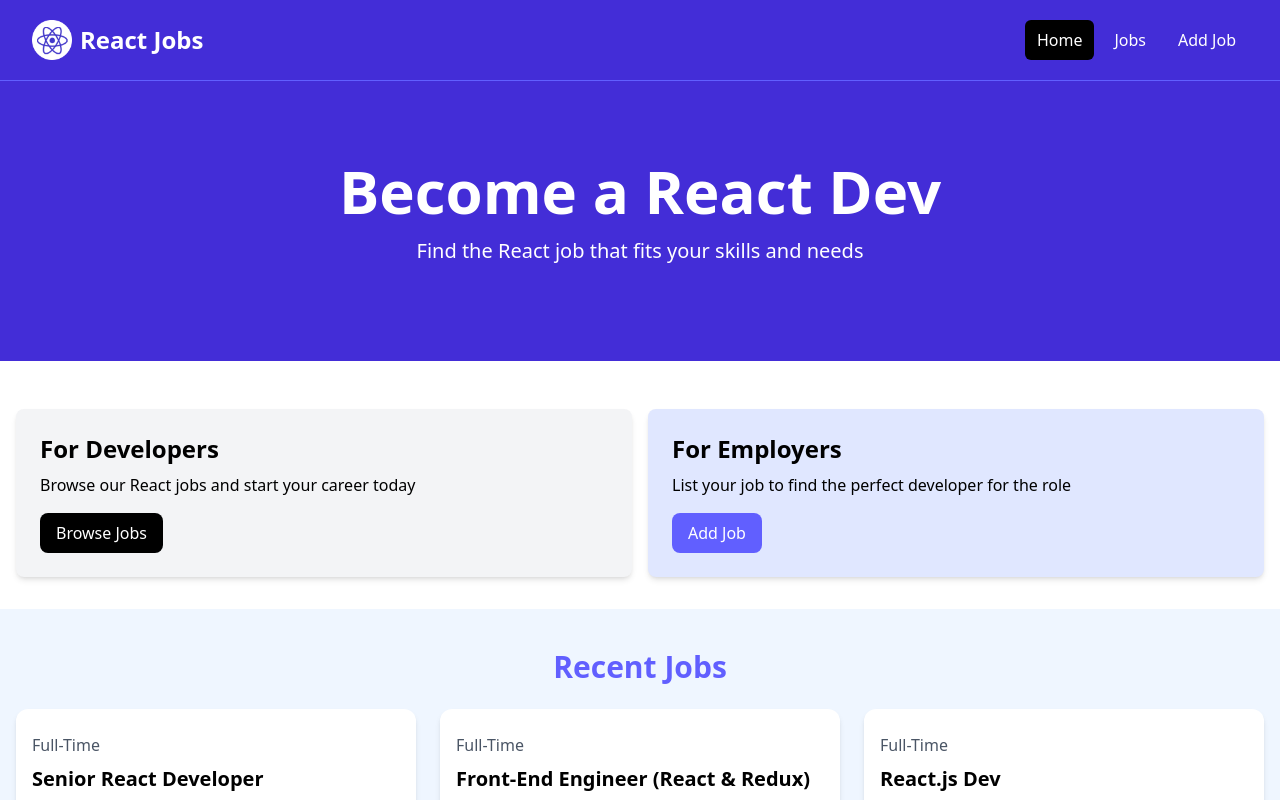
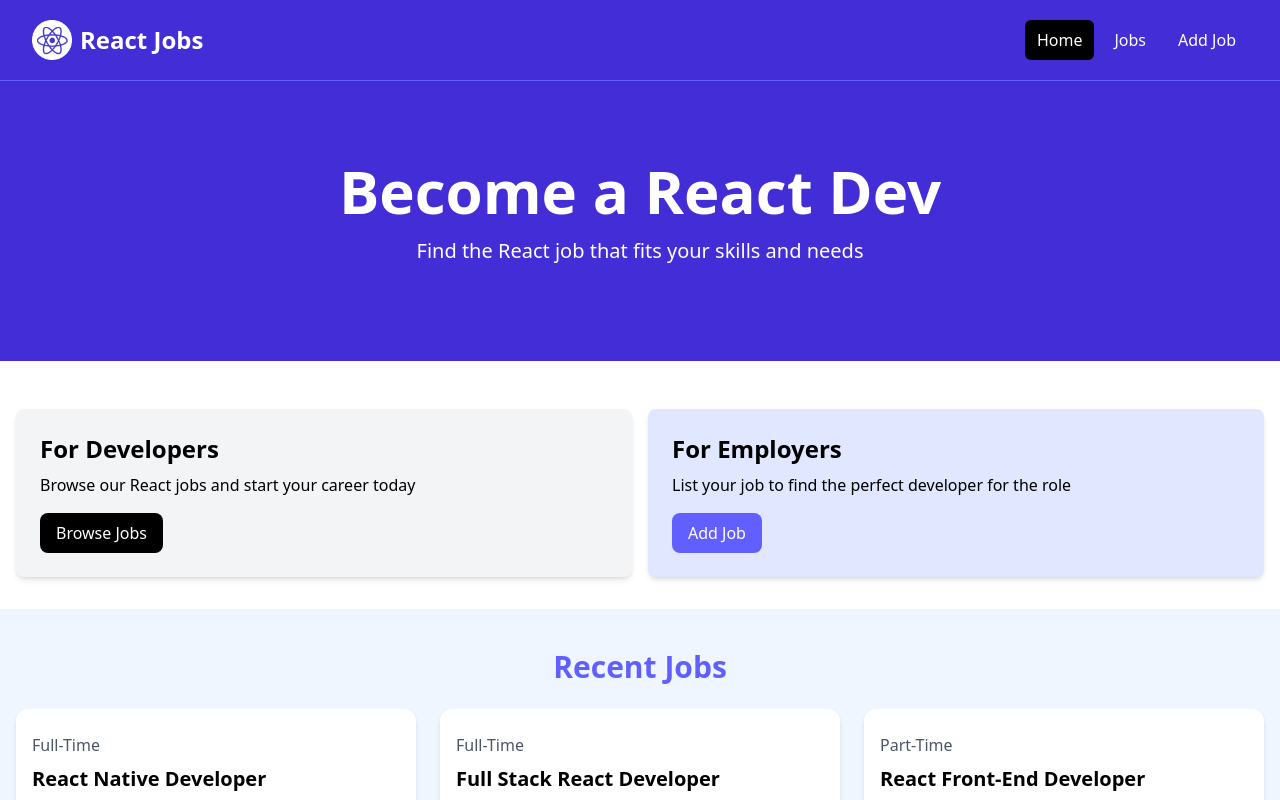
Before and after one commit to kamuz/react-jobs, a React (Vite) app: page / in a window 1280 px wide. Shown: the top 800 px of the page. Built offline with nearby package versions, Linux system fonts and the light colour scheme.

Commit message:
Reverse job listings

```diff
--- a/src/components/JobListings.jsx
+++ b/src/components/JobListings.jsx
@@ -3,7 +3,9 @@ import JobListing from './JobListing';
 
 const JobListings = ({isHome = false}) => {
 
-  const jobListings = isHome ? jobs.slice(0, 3) : jobs;
+  // Create a shallow copy of the jobs array and reverse it
+  const latestJobsFirst = [...jobs].reverse(); // or jobs.slice().reverse()
+  const jobListings = isHome ? latestJobsFirst.slice(0, 3) : latestJobsFirst;
 
   return (
     <section className="bg-blue-50 px-4 py-10">
```
